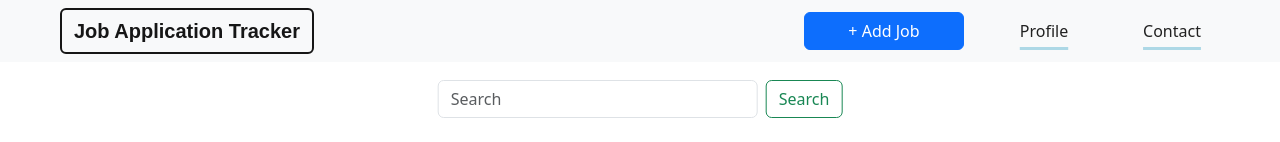
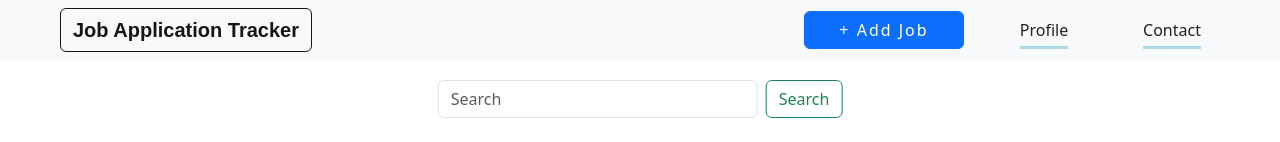
Before and after one commit to cleecoloma/job-application-tracker, a React (Vite) app: page / in a window 1280 px wide. Shown: the top 142 px of the page. Built offline with nearby package versions, Linux system fonts and the light colour scheme; a web font is replaced by a local one.

Commit message:
added letter spacing on add job button

```diff
--- a/src/styles/Header.css
+++ b/src/styles/Header.css
@@ -4,7 +4,7 @@
   color: rgb(22, 22, 22);
   font-family: 'Thasadith', sans-serif;
   padding: 6px 12px;
-  border: 2px solid rgb(22, 22, 22);
+  border: thin solid rgb(22, 22, 22);
   font-weight: 700;
   border-radius: 6px;
 }
@@ -12,6 +12,7 @@
 .button {
   margin-right: 2rem;
   width: 10rem;
+  letter-spacing: 2px;
 }
 
 #profile-button {
```
